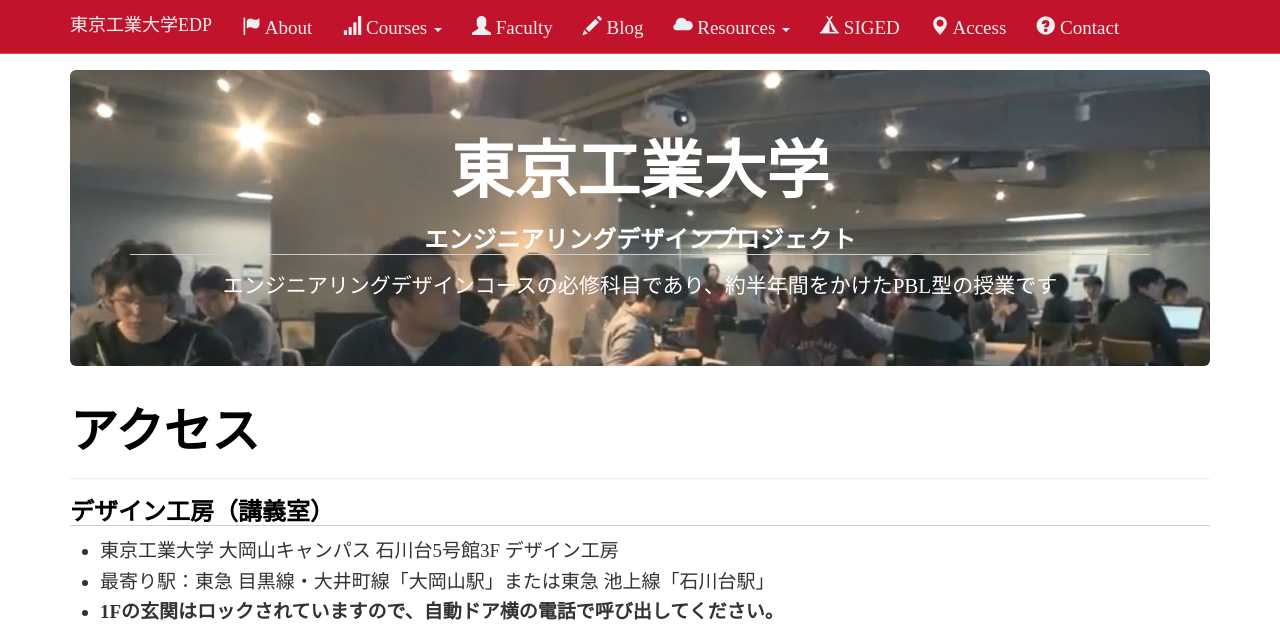
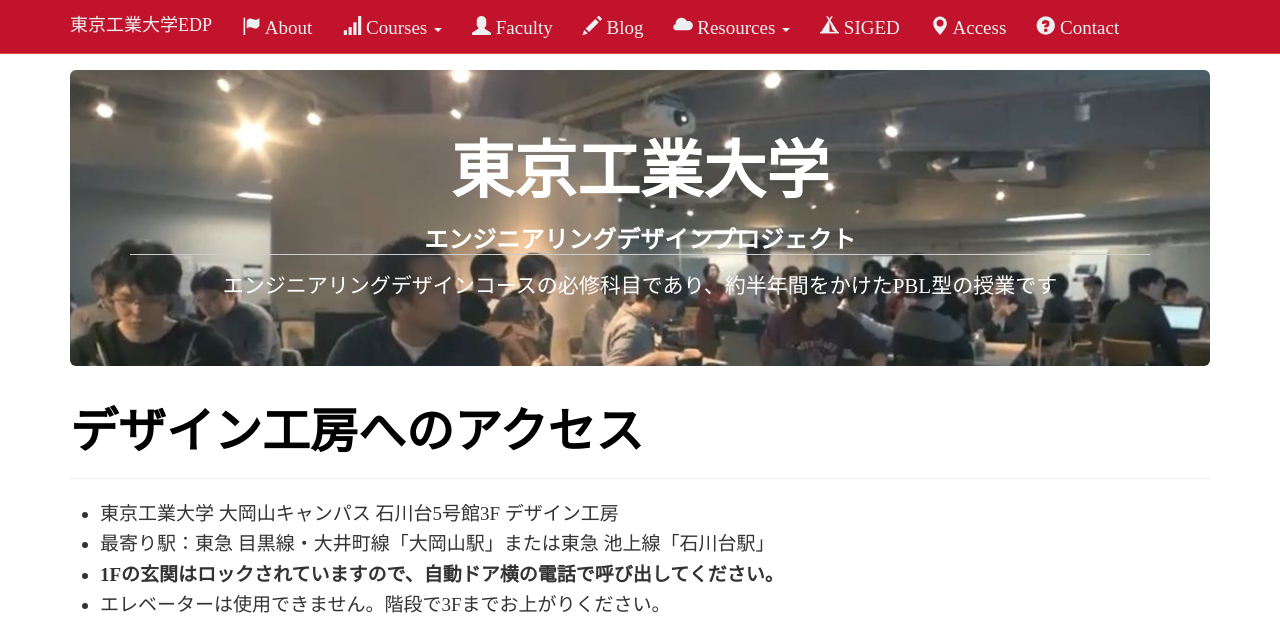
Before and after one commit to titech-edp/titech-edp.github.io, a Jekyll site: the page built from access/index.md, in a window 1280 px wide and 1400 px high. Shown: the top 629 px of the window. Built offline with Jekyll 4.4.1, drawn with Linux system fonts in a browser that asks for light colours; nearby versions of some CDN libraries; library files that are not in the unit come from our copies; some of the changed text lies outside the part shown; grey boxes are pictures that could not be loaded.

Commit message:
Update w9 map

```diff
--- a/access/index.md
+++ b/access/index.md
@@ -1,9 +1,7 @@
 ---
 layout: page
-title: アクセス
+title: デザイン工房へのアクセス
 ---
-
-## デザイン工房（講義室）
 
 - 東京工業大学 大岡山キャンパス 石川台5号館3F デザイン工房
 - 最寄り駅：東急 目黒線・大井町線「大岡山駅」または東急 池上線「石川台駅」
```
Also changed, not shown: other parts of access/index.md (+0 -8 lines), access/w9/index.md (added, +9 -0 lines), access/w9/w9_digital-hall.jpg (renamed from access/w9_digital-hall.jpg).
